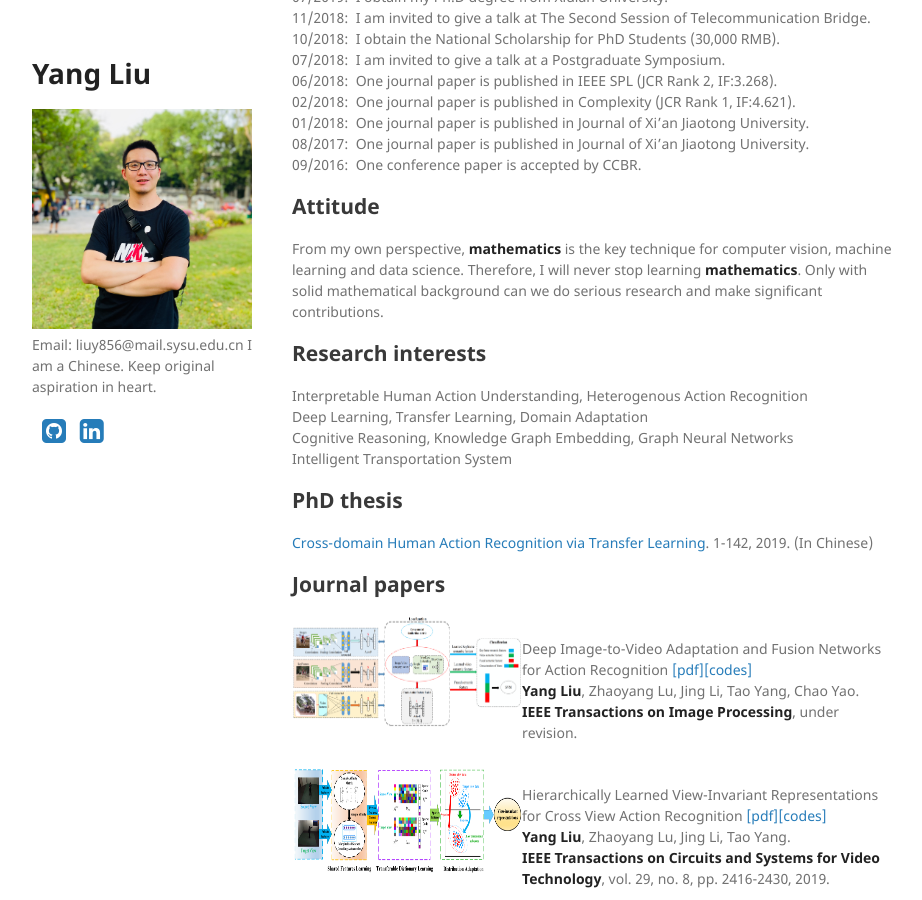
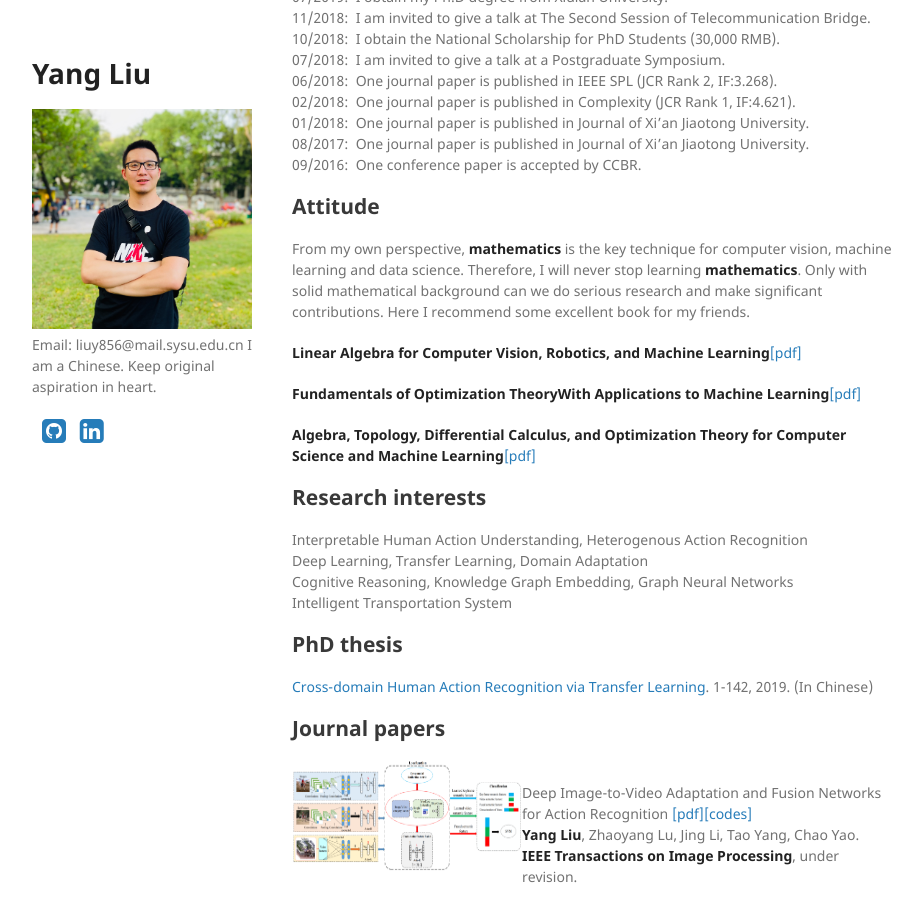
Before and after one commit to YangLiu9208/home, a Jekyll site: the page built from index.md, in a window 1280 px wide and 900 px high, scrolled down 388 px. Shown: the whole window, without its empty margins (178-1100 px from the left). Built offline with Jekyll 4.4.1, drawn with Linux system fonts in a browser that asks for light colours; a style sheet for code colours, icons or effects is not loaded.

Commit message:
Update index.md

```diff
--- a/index.md
+++ b/index.md
@@ -20,7 +20,13 @@ I'm Yang Liu (刘阳), a post-doctoral fellow at [HCP Lab](http://www.sysu-hcp.n
 09/2016:&nbsp;   One conference paper is accepted by CCBR.
 
 ## Attitude
-From my own perspective, **mathematics** is the key technique for computer vision, machine learning and data science. Therefore, I will never stop learning **mathematics**. Only with solid mathematical background can we do serious research and make significant contributions.
+From my own perspective, **mathematics** is the key technique for computer vision, machine learning and data science. Therefore, I will never stop learning **mathematics**. Only with solid mathematical background can we do serious research and make significant contributions. Here I recommend some excellent book for my friends.
+
+**Linear Algebra for Computer Vision, Robotics, and Machine Learning**[[pdf]](https://www.seas.upenn.edu/~cis515/linalg-I.pdf)
+
+**Fundamentals of Optimization TheoryWith Applications to Machine Learning**[[pdf]](https://www.seas.upenn.edu/~cis515/linalg-II.pdf)
+
+**Algebra, Topology, Differential Calculus, and Optimization Theory for Computer Science and Machine Learning**[[pdf]](https://www.cis.upenn.edu/~jean/math-deep.pdf)
 
 ## Research interests
 Interpretable Human Action Understanding, Heterogenous Action Recognition
```
